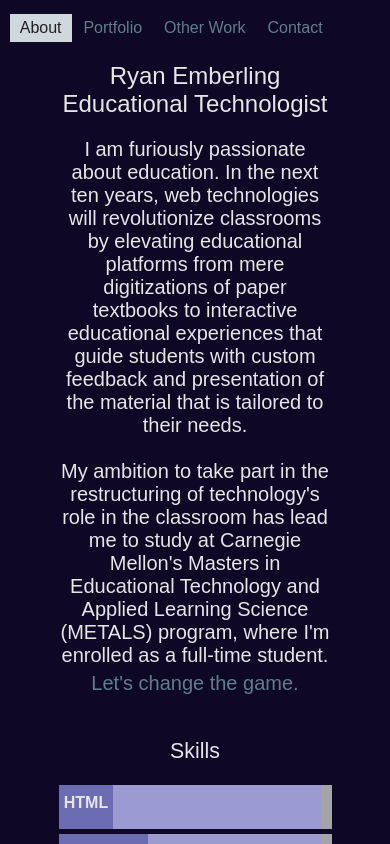
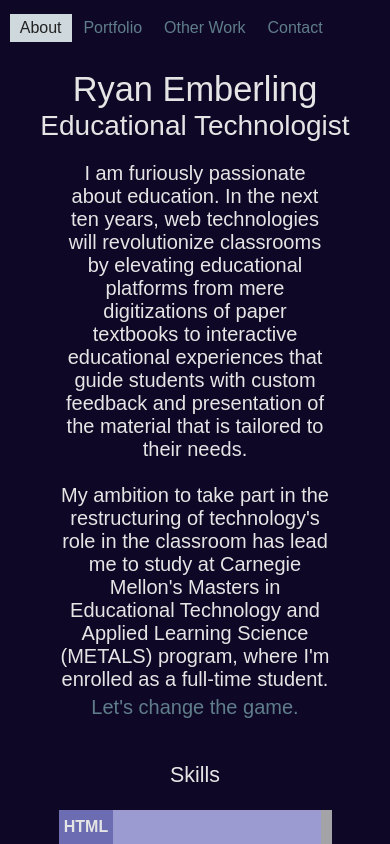
Before and after one commit to itsalaidbacklife/personal_website, an Angular app: page /#/about in a window 390 px wide. Shown: the top 844 px of the page. Built offline with nearby package versions, Linux system fonts and the light colour scheme.

Commit message:
Adjusted header hierarchy and correspondingly fixed animation transitions

```diff
--- a/src/app/app.component.html
+++ b/src/app/app.component.html
@@ -1,5 +1,6 @@
 <app-navbar></app-navbar>
-<h2 id="header">Ryan Emberling <br>Educational Technologist</h2>
+<h2 id="header">Ryan Emberling</h2>
+<h3 id="subheader">Educational Technologist</h3>
 <!-- <h1>I'm Ryan Emberling, and I'm a full-stack web developer</h1> -->
 <div [@routerTransition]="getState(o)">
 	<router-outlet #o="outlet"></router-outlet>
--- a/src/app/contact/contact.component.html
+++ b/src/app/contact/contact.component.html
@@ -1,6 +1,6 @@
 <div id="contactContainer">
 	<h3>Want to get in touch?</h3>
-	<p>Looking to build, updgrade, or maintain an educational tool? Need expertise in learning science or full-stack web development? Interested in the cutting-edge Intelligent Tutoring Systems developed at Carnegie Mellon? Simply want to pontificate about the nature of life, love, or learning? Hit me up! I'm available for work.</p>
+	<p>Looking to build, updgrade, or maintain an educational tool? Need expertise in Learning Science or full-stack web development? Interested in the cutting-edge Intelligent Tutoring Systems developed at Carnegie Mellon? Simply want to pontificate about the nature of life, love, or learning? Hit me up! I'm available for work.</p>
 	<a href="/assets/Emberling Resume.pdf" target="_blank">My Resume</a>
 	<a href="https://github.com/itsalaidbacklife" target="_blank">My github</a>
 	<!-- <a href="https://github.com/TeasingSisyphus" target="_blank">My github organization</a> -->
--- a/src/app/router.animations.ts
+++ b/src/app/router.animations.ts
@@ -41,12 +41,12 @@ if (window.innerWidth <= 600) {
 
         query(':enter #aboutContainer', [
           style({ transform: 'translateX(100%)' }),
-          animate('0.5s ease-out', style({ transform: 'translate(0px, -12px)', position: 'relative' }))
+          animate('0.5s ease-out', style({ transform: 'translate(0px, -18px)', position: 'relative' }))
         ], { optional: true }),
 
         query(':enter #contactContainer', [
           style({ transform: 'translateX(100%)' }),
-          animate('.5s ease-out', style({ transform: 'translate(0px, -12px)', position: 'relative'}))
+          animate('.5s ease-out', style({ transform: 'translate(0px, -18px)', position: 'relative'}))
           ], {optional: true}),
 
         query(':leave', [
--- a/src/styles.css
+++ b/src/styles.css
@@ -19,10 +19,19 @@ h2, h3 {
   font-weight: lighter;
   /*font-size: 100%;*/
 }
+h3 {
+  font-size: 1.5em;
+}
 #header {
   text-align: center;
+  margin-bottom: 0%;
+  font-size: 2.4em;
+}
+#subheader {
+  text-align: center;
+  font-size: 1.8em;
+  margin-top: .25%;
   margin-bottom: 1.5%;
-  font-size: 2em;
 }
 a {
   padding: 5px 10px;
@@ -80,6 +89,13 @@ body {
 /*Small Screens only*/
 @media screen and (max-width: 600px) {
   #header {
-    font-size: 1.5em;
+    font-size: 2.15em;
+  }
+  #subheader {
+    font-size: 1.75em;
+    margin-bottom: 5%;
+  }
+  h2 {
+    font-size: 1.25em;
   }
 }
```
